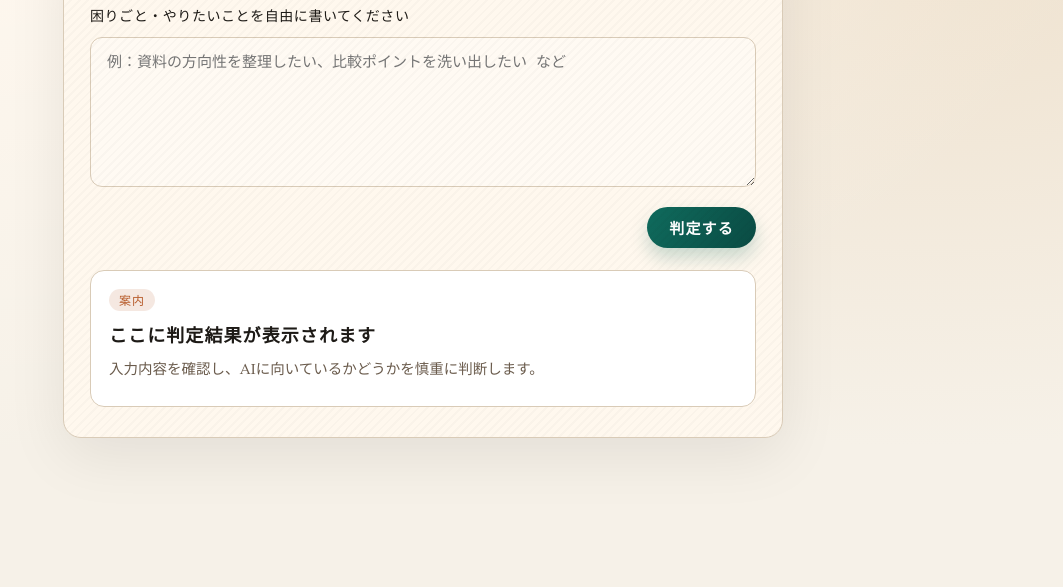
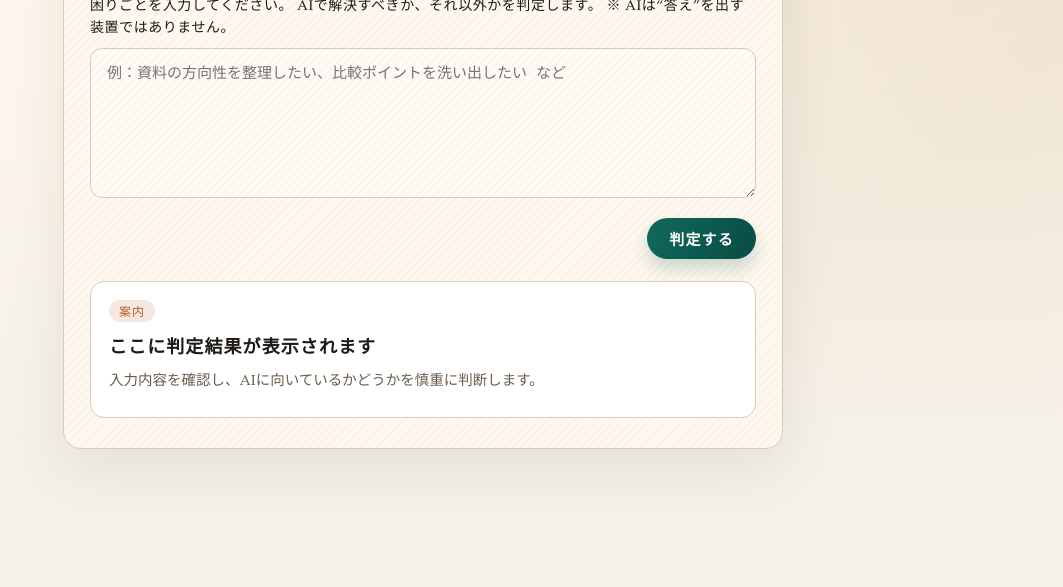
Before and after one commit to KG-NINJA/AI-or-Not, a plain HTML site: page index.html in a window 1280 px wide. Shown: the part 213-800 px from the top of the page, without its empty margins (217-1280 px from the left). Drawn offline with Linux system fonts and the light colour scheme.

Commit message:
Update index.html

```diff
--- a/index.html
+++ b/index.html
@@ -198,7 +198,10 @@
       <div class="sub">迷ったら、まず言語化</div>
     </header>
 
-    <label for="input">困りごと・やりたいことを自由に書いてください</label>
+    <label for="input">困りごとを入力してください。
+AIで解決すべきか、それ以外かを判定します。
+※ AIは“答え”を出す装置ではありません。
+</label>
     <textarea id="input" placeholder="例：資料の方向性を整理したい、比較ポイントを洗い出したい など"></textarea>
 
     <div class="actions">
```
